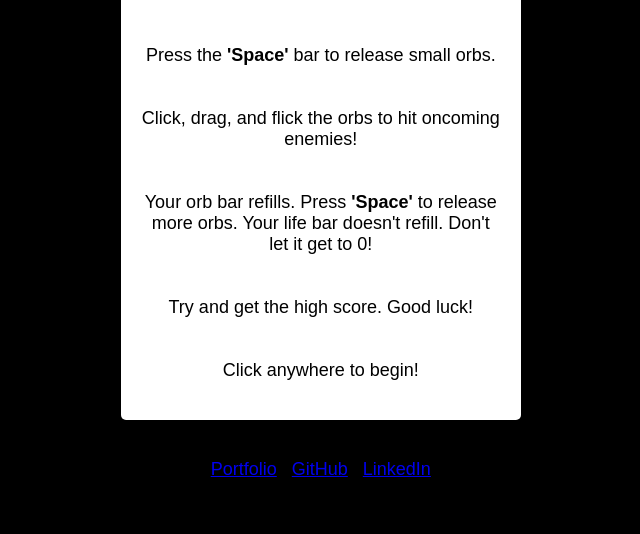
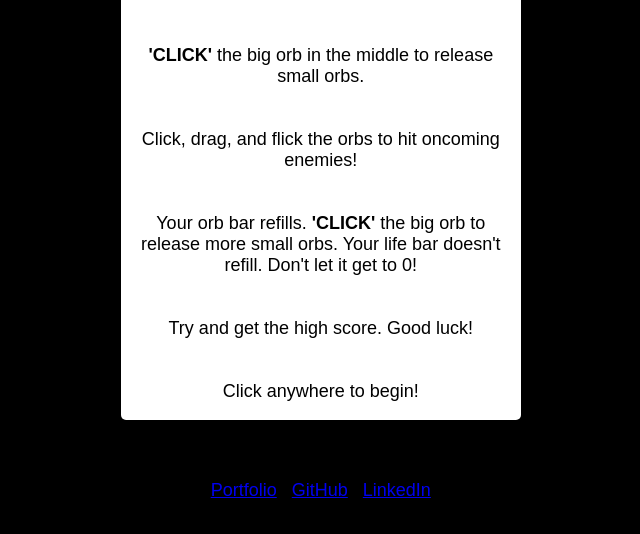
Before and after one commit to alextpoe/orbo, a plain HTML site: page index.html in a window 1280 px wide. Shown: the part 180-714 px from the top of the page, without its empty margins (340-980 px from the left). Drawn offline with Linux system fonts and the light colour scheme.

Commit message:
Updates instructions

```diff
--- a/index.html
+++ b/index.html
@@ -10,7 +10,7 @@
       <div class="modal-window">
         <h1>Welcome to OrbO!</h1>
         <p>
-          Press the <strong>'Space'</strong> bar to release small orbs.
+          <strong>'CLICK'</strong> the big orb in the middle to release small orbs.
           <br/>
           <br/>
           <br/>
@@ -18,7 +18,7 @@
           <br/>
           <br/>
           <br/>
-          Your orb bar refills.  Press <strong>'Space'</strong> to release more orbs.  Your life
+          Your orb bar refills.  <strong>'CLICK'</strong> the big orb to release more small orbs.  Your life
           bar doesn't refill.  Don't let it get to 0!
           <br/>
           <br/>
```
Also changed, not shown: 2 other files.
